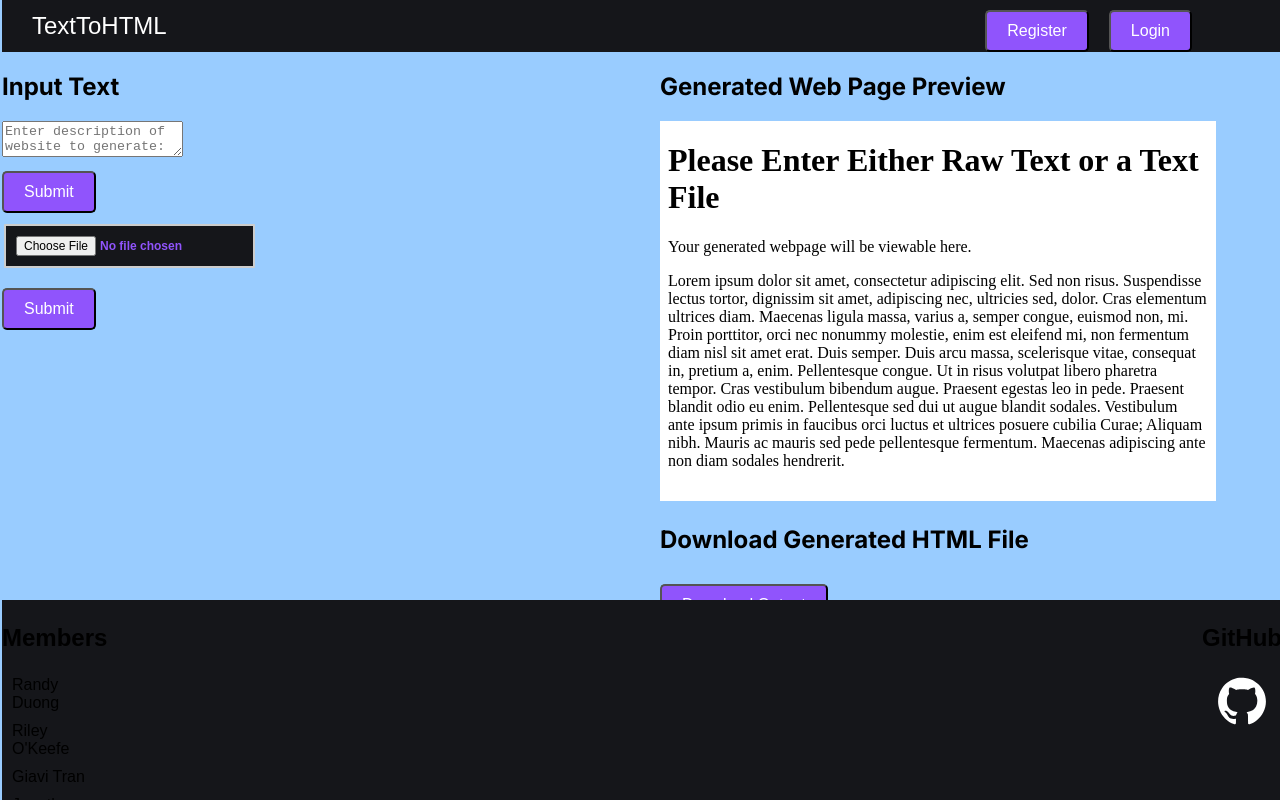
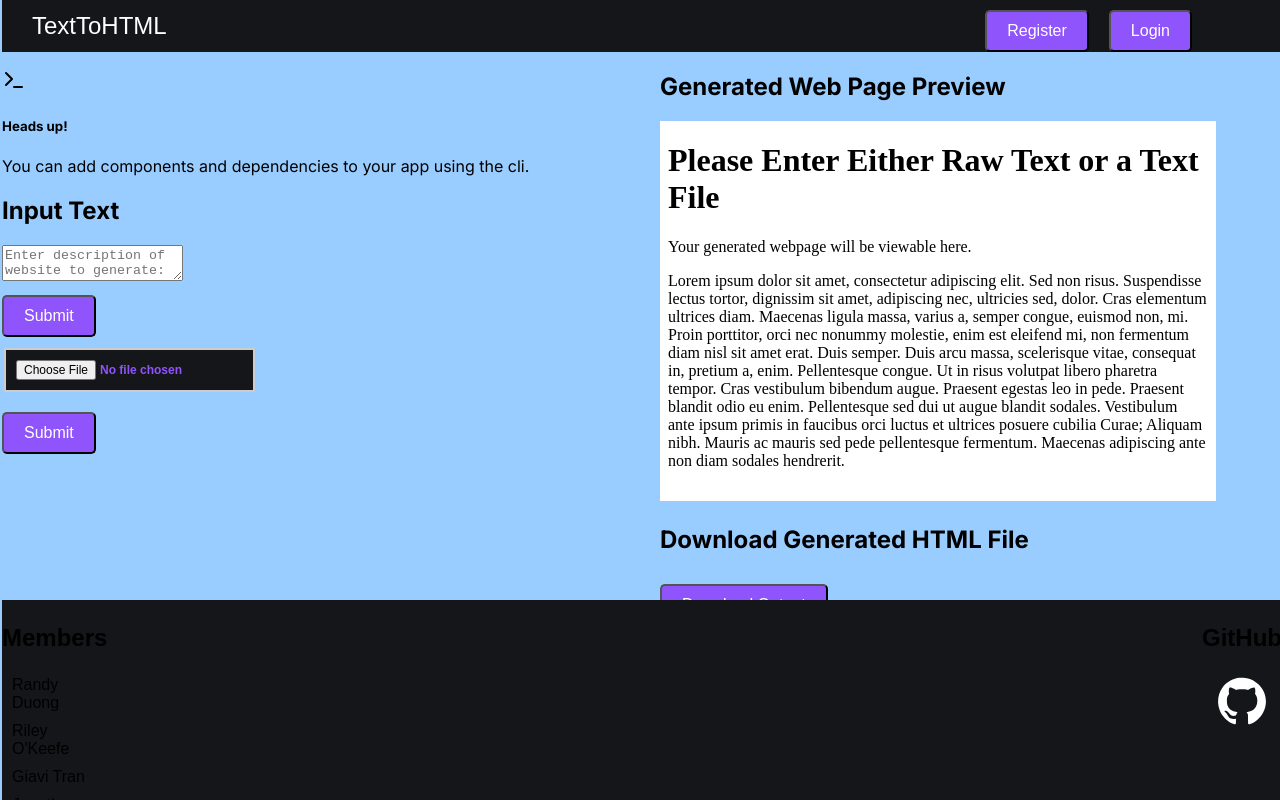
Before and after one commit to randyduong08/TextToHTMLApp, a Next.js app in the folder client/: page / in a window 1280 px wide. Built offline with nearby package versions, Linux system fonts and the light colour scheme.

Commit message:
Setup components successfully
testing alert

```diff
--- a/client/src/app/index/ui/textinput.js
+++ b/client/src/app/index/ui/textinput.js
@@ -4,6 +4,8 @@
 'use client'    // React only works on client components, so need to specify this is a client component
 
 import { useState } from 'react';
+import { Alert, AlertDescription, AlertTitle } from "@/components/ui/alert"
+import { Terminal } from "lucide-react"
 
 export default function InputForm() {
     // prompt = state variable; setPrompt = setter function, '' = initial value of prompt
@@ -33,6 +35,13 @@
 
     return (
         <div>
+            <Alert>
+  <Terminal className="h-4 w-4" />
+  <AlertTitle>Heads up!</AlertTitle>
+  <AlertDescription>
+    You can add components and dependencies to your app using the cli.
+  </AlertDescription>
+</Alert>
             <h2>Input Text</h2>
             <form onSubmit={handleSubmit}>
                 <textarea
--- /dev/null
+++ b/client/src/components/ui/alert.jsx
@@ -0,0 +1,47 @@
+import * as React from "react"
+import { cva } from "class-variance-authority";
+
+import { cn } from "@/lib/utils"
+
+const alertVariants = cva(
+  "relative w-full rounded-lg border p-4 [&>svg~*]:pl-7 [&>svg+div]:translate-y-[-3px] [&>svg]:absolute [&>svg]:left-4 [&>svg]:top-4 [&>svg]:text-foreground",
+  {
+    variants: {
+      variant: {
+        default: "bg-background text-foreground",
+        destructive:
+          "border-destructive/50 text-destructive dark:border-destructive [&>svg]:text-destructive",
+      },
+    },
+    defaultVariants: {
+      variant: "default",
+    },
+  }
+)
+
+const Alert = React.forwardRef(({ className, variant, ...props }, ref) => (
+  <div
+    ref={ref}
+    role="alert"
+    className={cn(alertVariants({ variant }), className)}
+    {...props} />
+))
+Alert.displayName = "Alert"
+
+const AlertTitle = React.forwardRef(({ className, ...props }, ref) => (
+  <h5
+    ref={ref}
+    className={cn("mb-1 font-medium leading-none tracking-tight", className)}
+    {...props} />
+))
+AlertTitle.displayName = "AlertTitle"
+
+const AlertDescription = React.forwardRef(({ className, ...props }, ref) => (
+  <div
+    ref={ref}
+    className={cn("text-sm [&_p]:leading-relaxed", className)}
+    {...props} />
+))
+AlertDescription.displayName = "AlertDescription"
+
+export { Alert, AlertTitle, AlertDescription }
--- /dev/null
+++ b/client/src/lib/utils.js
@@ -0,0 +1,6 @@
+import { clsx } from "clsx"
+import { twMerge } from "tailwind-merge"
+
+export function cn(...inputs) {
+  return twMerge(clsx(inputs))
+}
```
Also changed, not shown: client/components.json (added).
